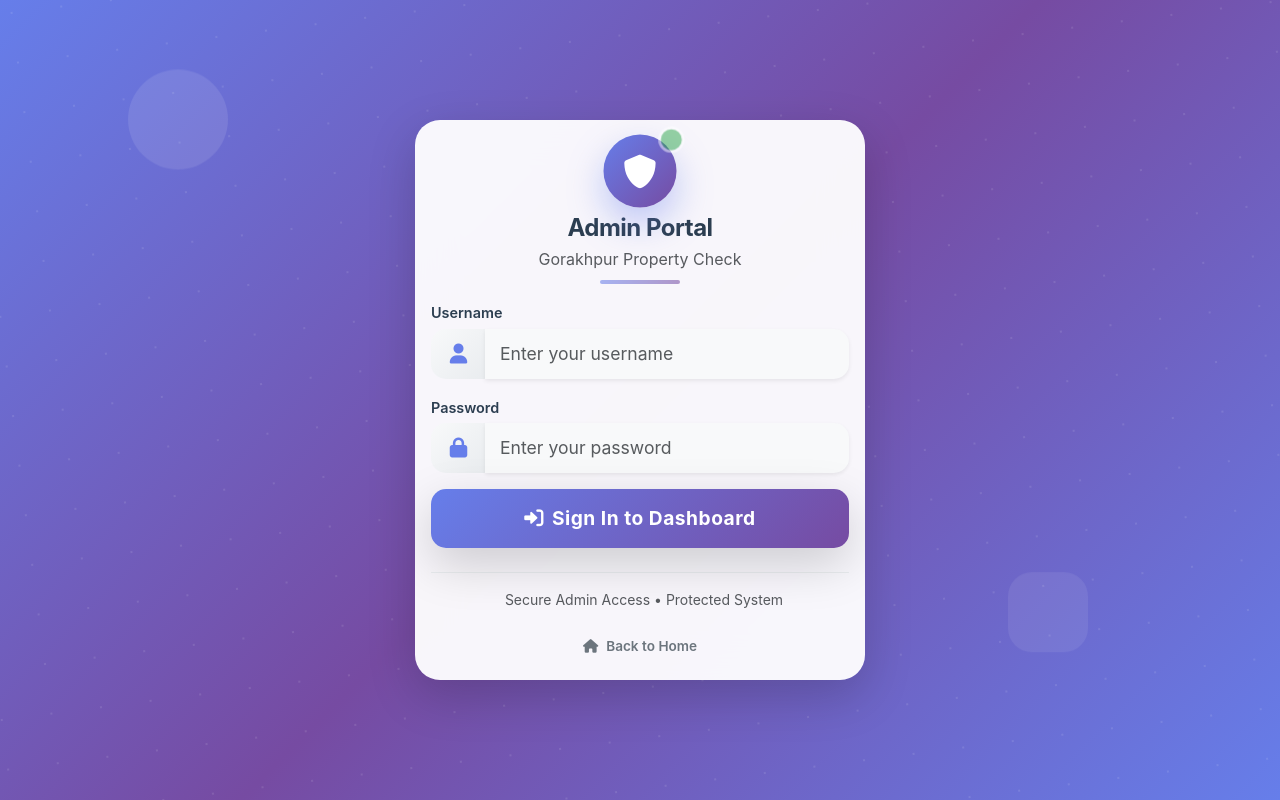
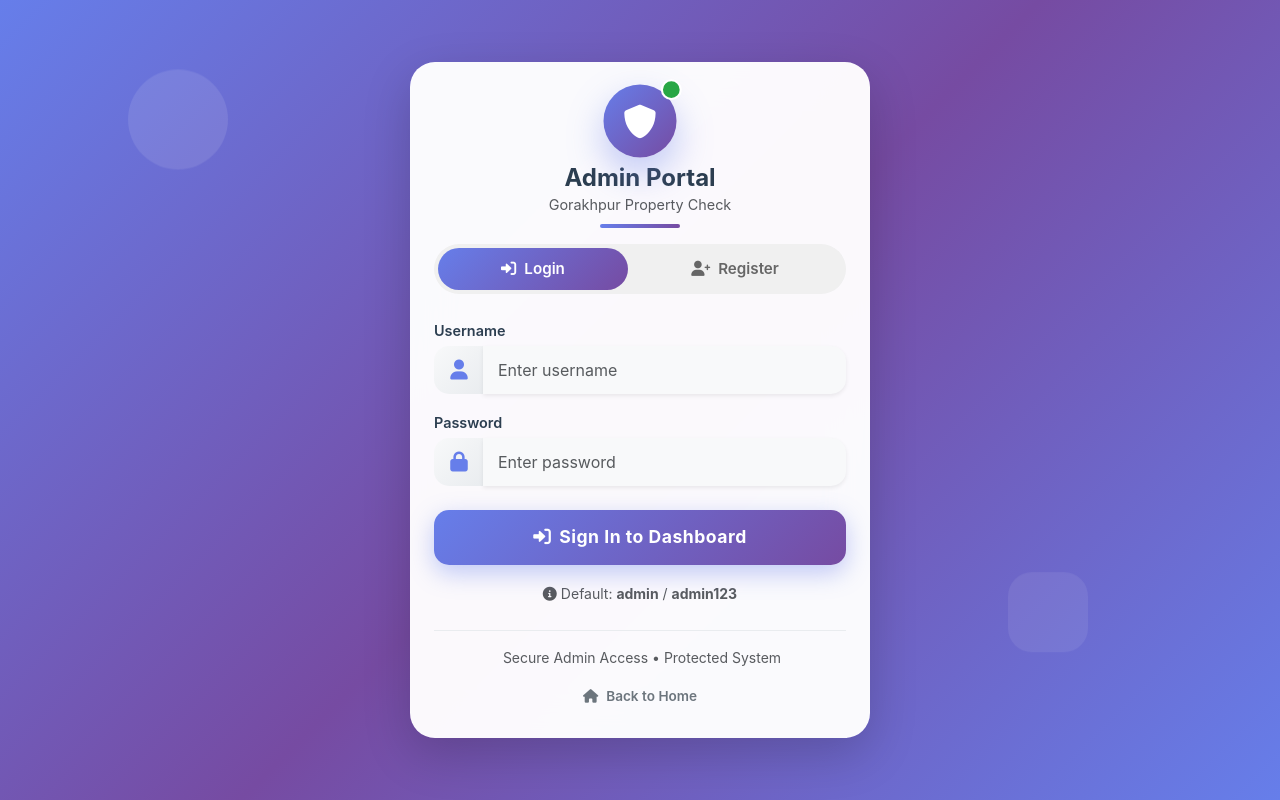
Before and after one commit to sachinkr-2003/Property-Check, a React (Vite) app: page /admin in a window 1280 px wide. Built offline with nearby package versions, Linux system fonts and the light colour scheme.

Commit message:
feat: admin login + register tabs with sweetalert2

```diff
--- a/src/admin/AdminLogin.jsx
+++ b/src/admin/AdminLogin.jsx
@@ -1,308 +1,212 @@
 import React, { useState } from 'react';
 import { Link } from 'react-router-dom';
-import { authAPI } from '../services/apiService';
+import { authAPI, adminAPI } from '../services/apiService';
+import Swal from 'sweetalert2';
 
 const AdminLogin = ({ onLogin }) => {
+  const [tab, setTab] = useState('login');
   const [credentials, setCredentials] = useState({ username: '', password: '' });
+  const [registerData, setRegisterData] = useState({ username: '', password: '', confirmPassword: '', role: 'Admin' });
   const [loading, setLoading] = useState(false);
-  const [error, setError] = useState('');
 
-  const handleSubmit = async (e) => {
+  const handleLogin = async (e) => {
     e.preventDefault();
     setLoading(true);
-    setError('');
-
     try {
       const response = await authAPI.login(credentials);
-
-      // Store token and admin data
       localStorage.setItem('adminToken', response.token);
       localStorage.setItem('adminData', JSON.stringify(response.admin));
-
-      // Call parent login handler
-      onLogin();
+      Swal.fire({
+        icon: 'success',
+        title: `Welcome back! 👋`,
+        text: `Logged in as ${response.admin.username}`,
+        timer: 1500,
+        showConfirmButton: false,
+        confirmButtonColor: '#667eea'
+      }).then(() => onLogin());
     } catch (err) {
-      setError(err.message || 'Login failed');
+      Swal.fire({ icon: 'error', title: 'Login Failed', text: err.message || 'Invalid credentials', confirmButtonColor: '#667eea' });
     } finally {
       setLoading(false);
     }
   };
 
+  const handleRegister = async (e) => {
+    e.preventDefault();
+    if (registerData.password !== registerData.confirmPassword) {
+      return Swal.fire({ icon: 'warning', title: 'Password Mismatch', text: 'Passwords do not match!', confirmButtonColor: '#667eea' });
+    }
+    if (registerData.password.length < 6) {
+      return Swal.fire({ icon: 'warning', title: 'Weak Password', text: 'Password must be at least 6 characters', confirmButtonColor: '#667eea' });
+    }
+    setLoading(true);
+    try {
+      await adminAPI.createAdmin({ username: registerData.username, password: registerData.password, role: registerData.role });
+      Swal.fire({
+        icon: 'success',
+        title: 'Admin Registered! 🎉',
+        html: `<p>Account <strong>${registerData.username}</strong> created successfully!</p><p>You can now login.</p>`,
+        confirmButtonColor: '#667eea'
+      });
+      setRegisterData({ username: '', password: '', confirmPassword: '', role: 'Admin' });
+      setTab('login');
+    } catch (err) {
+      Swal.fire({ icon: 'error', title: 'Registration Failed', text: err.message || 'Could not create admin', confirmButtonColor: '#667eea' });
+    } finally {
+      setLoading(false);
+    }
+  };
+
+  const inputStyle = { borderRadius: '0 15px 15px 0', background: '#f8f9fa', fontSize: '1rem', padding: '12px 15px', border: 'none' };
+  const iconStyle = { background: 'linear-gradient(135deg, #f8f9fa, #e9ecef)', borderRadius: '15px 0 0 15px', width: '50px', justifyContent: 'center', border: 'none' };
+
   return (
     <div className="d-flex align-items-center justify-content-center position-fixed w-100 h-100" style={{
       background: 'linear-gradient(135deg, #667eea 0%, #764ba2 50%, #667eea 100%)',
-      top: 0,
-      left: 0,
-      zIndex: 9999
+      top: 0, left: 0, zIndex: 9999, overflowY: 'auto'
     }}>
-      {/* Animated Background Elements */}
-      <div className="position-absolute" style={{
-        top: '-50%',
-        left: '-50%',
-        width: '200%',
-        height: '200%',
-        background: 'radial-gradient(circle, rgba(255,255,255,0.1) 1px, transparent 1px)',
-        backgroundSize: '50px 50px',
-        animation: 'float 20s ease-in-out infinite',
-        zIndex: 1
-      }}></div>
+      {/* Floating bg shapes */}
+      <div className="position-absolute" style={{ top: '10%', left: '10%', width: '100px', height: '100px', background: 'rgba(255,255,255,0.1)', borderRadius: '50%', animation: 'bounce 6s ease-in-out infinite', zIndex: 1 }}></div>
+      <div className="position-absolute" style={{ bottom: '15%', right: '15%', width: '80px', height: '80px', background: 'rgba(255,255,255,0.08)', borderRadius: '30%', animation: 'bounce 8s ease-in-out infinite reverse', zIndex: 1 }}></div>
 
-      {/* Floating Shapes */}
-      <div className="position-absolute" style={{
-        top: '10%',
-        left: '10%',
-        width: '100px',
-        height: '100px',
-        background: 'rgba(255,255,255,0.1)',
-        borderRadius: '50%',
-        animation: 'bounce 6s ease-in-out infinite',
-        zIndex: 1
-      }}></div>
-      <div className="position-absolute" style={{
-        bottom: '15%',
-        right: '15%',
-        width: '80px',
-        height: '80px',
-        background: 'rgba(255,255,255,0.08)',
-        borderRadius: '30%',
-        animation: 'bounce 8s ease-in-out infinite reverse',
-        zIndex: 1
-      }}></div>
-
-      {/* Main Login Card */}
       <div className="card border-0 shadow-lg position-relative" style={{
-        width: '100%',
-        maxWidth: '450px',
-        margin: '20px',
-        borderRadius: '25px',
-        background: 'rgba(255,255,255,0.95)',
-        backdropFilter: 'blur(20px)',
-        zIndex: 2,
-        animation: 'slideUp 0.8s ease-out'
+        width: '100%', maxWidth: '460px', margin: '20px',
+        borderRadius: '25px', background: 'rgba(255,255,255,0.97)',
+        backdropFilter: 'blur(20px)', zIndex: 2, animation: 'slideUp 0.8s ease-out'
       }}>
-        <div className="card-body p-3">
-          {/* Header Section */}
+        <div className="card-body p-4">
+          {/* Header */}
           <div className="text-center mb-3">
-            <div className="mb-2">
-              <div className="d-inline-flex align-items-center justify-content-center rounded-circle position-relative" style={{
-                width: '70px',
-                height: '70px',
+            <div className="d-inline-flex align-items-center justify-content-center rounded-circle position-relative mb-2" style={{
+              width: '70px', height: '70px',
               background: 'linear-gradient(135deg, #667eea, #764ba2)',
-                boxShadow: '0 15px 35px rgba(102, 126, 234, 0.4)',
+              boxShadow: '0 15px 35px rgba(102,126,234,0.4)',
               animation: 'pulse 2s ease-in-out infinite'
             }}>
               <i className="fas fa-shield-alt text-white" style={{ fontSize: '2rem' }}></i>
-                <div className="position-absolute" style={{
-                  top: '-5px',
-                  right: '-5px',
-                  width: '20px',
-                  height: '20px',
-                  background: '#28a745',
-                  borderRadius: '50%',
-                  border: '2px solid white',
-                  animation: 'ping 2s ease-in-out infinite'
-                }}></div>
+              <div className="position-absolute" style={{ top: '-5px', right: '-5px', width: '20px', height: '20px', background: '#28a745', borderRadius: '50%', border: '2px solid white' }}></div>
             </div>
-            </div>
-            <h1 className="fw-bold mb-1" style={{
-              color: '#2c3e50',
-              fontSize: '1.5rem',
-              letterSpacing: '-0.5px'
-            }}>Admin Portal</h1>
-            <p className="text-muted mb-2" style={{ fontSize: '1rem' }}>Gorakhpur Property Check</p>
-            <div style={{
-              width: '80px',
-              height: '4px',
-              background: 'linear-gradient(90deg, #667eea, #764ba2)',
-              margin: '0 auto',
-              borderRadius: '2px',
-              animation: 'shimmer 2s ease-in-out infinite'
-            }}></div>
+            <h1 className="fw-bold mb-0" style={{ color: '#2c3e50', fontSize: '1.5rem' }}>Admin Portal</h1>
+            <p className="text-muted mb-2" style={{ fontSize: '0.9rem' }}>Gorakhpur Property Check</p>
+            <div style={{ width: '80px', height: '4px', background: 'linear-gradient(90deg, #667eea, #764ba2)', margin: '0 auto', borderRadius: '2px' }}></div>
           </div>
 
-          {error && (
-            <div className="alert alert-danger" role="alert">
-              {error}
+          {/* Tabs */}
+          <div className="d-flex mb-4 rounded-pill overflow-hidden" style={{ background: '#f0f0f0', padding: '4px' }}>
+            {['login', 'register'].map(t => (
+              <button key={t} onClick={() => setTab(t)} className="btn flex-fill fw-semibold" style={{
+                borderRadius: '50px', border: 'none', padding: '10px',
+                background: tab === t ? 'linear-gradient(135deg, #667eea, #764ba2)' : 'transparent',
+                color: tab === t ? '#fff' : '#666',
+                transition: 'all 0.3s ease', fontSize: '0.95rem'
+              }}>
+                <i className={`fas ${t === 'login' ? 'fa-sign-in-alt' : 'fa-user-plus'} me-2`}></i>
+                {t === 'login' ? 'Login' : 'Register'}
+              </button>
+            ))}
           </div>
-          )}
 
           {/* Login Form */}
-          <form onSubmit={handleSubmit}>
+          {tab === 'login' && (
+            <form onSubmit={handleLogin}>
               <div className="mb-3">
                 <label className="form-label fw-semibold mb-1" style={{ color: '#2c3e50', fontSize: '0.9rem' }}>Username</label>
                 <div className="input-group input-group-lg">
-                <span className="input-group-text border-0" style={{
-                  background: 'linear-gradient(135deg, #f8f9fa, #e9ecef)',
-                  borderRadius: '15px 0 0 15px',
-                  width: '55px',
-                  justifyContent: 'center'
-                }}>
-                  <i className="fas fa-user" style={{ color: '#667eea' }}></i>
-                </span>
-                <input
-                  type="text"
-                  className="form-control border-0 shadow-sm"
-                  value={credentials.username}
+                  <span className="input-group-text" style={iconStyle}><i className="fas fa-user" style={{ color: '#667eea' }}></i></span>
+                  <input type="text" className="form-control shadow-sm" value={credentials.username}
                     onChange={(e) => setCredentials({ ...credentials, username: e.target.value })}
-                  required
-                  placeholder="Enter your username"
-                  style={{
-                    borderRadius: '0 15px 15px 0',
-                    background: '#f8f9fa',
-                    fontSize: '1.1rem',
-                    padding: '12px 15px',
-                    transition: 'all 0.3s ease'
-                  }}
-                  onFocus={(e) => {
-                    e.target.style.background = '#fff';
-                    e.target.style.boxShadow = '0 0 0 3px rgba(102, 126, 234, 0.1)';
-                  }}
-                  onBlur={(e) => {
-                    e.target.style.background = '#f8f9fa';
-                    e.target.style.boxShadow = 'none';
-                  }}
-                />
+                    required placeholder="Enter username" style={inputStyle} />
                 </div>
               </div>
+              <div className="mb-4">
+                <label className="form-label fw-semibold mb-1" style={{ color: '#2c3e50', fontSize: '0.9rem' }}>Password</label>
+                <div className="input-group input-group-lg">
+                  <span className="input-group-text" style={iconStyle}><i className="fas fa-lock" style={{ color: '#667eea' }}></i></span>
+                  <input type="password" className="form-control shadow-sm" value={credentials.password}
+                    onChange={(e) => setCredentials({ ...credentials, password: e.target.value })}
+                    required placeholder="Enter password" style={inputStyle} />
+                </div>
+              </div>
+              <button type="submit" className="btn btn-lg w-100 text-white fw-bold" disabled={loading} style={{
+                borderRadius: '15px', background: 'linear-gradient(135deg, #667eea, #764ba2)',
+                border: 'none', padding: '14px', fontSize: '1.1rem',
+                boxShadow: '0 8px 25px rgba(102,126,234,0.4)'
+              }}>
+                {loading ? <><span className="spinner-border spinner-border-sm me-2"></span>Signing In...</> : <><i className="fas fa-sign-in-alt me-2"></i>Sign In to Dashboard</>}
+              </button>
+              <div className="text-center mt-3">
+                <small className="text-muted"><i className="fas fa-info-circle me-1"></i>Default: <strong>admin</strong> / <strong>admin123</strong></small>
+              </div>
+            </form>
+          )}
 
+          {/* Register Form */}
+          {tab === 'register' && (
+            <form onSubmit={handleRegister}>
+              <div className="mb-3">
+                <label className="form-label fw-semibold mb-1" style={{ color: '#2c3e50', fontSize: '0.9rem' }}>Username</label>
+                <div className="input-group input-group-lg">
+                  <span className="input-group-text" style={iconStyle}><i className="fas fa-user" style={{ color: '#667eea' }}></i></span>
+                  <input type="text" className="form-control shadow-sm" value={registerData.username}
+                    onChange={(e) => setRegisterData({ ...registerData, username: e.target.value })}
+                    required placeholder="Choose a username" style={inputStyle} />
+                </div>
+              </div>
+              <div className="mb-3">
+                <label className="form-label fw-semibold mb-1" style={{ color: '#2c3e50', fontSize: '0.9rem' }}>Role</label>
+                <div className="input-group input-group-lg">
+                  <span className="input-group-text" style={iconStyle}><i className="fas fa-user-tag" style={{ color: '#667eea' }}></i></span>
+                  <select className="form-select shadow-sm" value={registerData.role}
+                    onChange={(e) => setRegisterData({ ...registerData, role: e.target.value })}
+                    style={{ ...inputStyle, borderRadius: '0 15px 15px 0' }}>
+                    <option value="Admin">Admin</option>
+                    <option value="Manager">Manager</option>
+                    <option value="Super Admin">Super Admin</option>
+                  </select>
+                </div>
+              </div>
               <div className="mb-3">
                 <label className="form-label fw-semibold mb-1" style={{ color: '#2c3e50', fontSize: '0.9rem' }}>Password</label>
                 <div className="input-group input-group-lg">
-                <span className="input-group-text border-0" style={{
-                  background: 'linear-gradient(135deg, #f8f9fa, #e9ecef)',
-                  borderRadius: '15px 0 0 15px',
-                  width: '55px',
-                  justifyContent: 'center'
-                }}>
-                  <i className="fas fa-lock" style={{ color: '#667eea' }}></i>
-                </span>
-                <input
-                  type="password"
-                  className="form-control border-0 shadow-sm"
-                  value={credentials.password}
-                  onChange={(e) => setCredentials({ ...credentials, password: e.target.value })}
-                  required
-                  placeholder="Enter your password"
-                  style={{
-                    borderRadius: '0 15px 15px 0',
-                    background: '#f8f9fa',
-                    fontSize: '1.1rem',
-                    padding: '12px 15px',
-                    transition: 'all 0.3s ease'
-                  }}
-                  onFocus={(e) => {
-                    e.target.style.background = '#fff';
-                    e.target.style.boxShadow = '0 0 0 3px rgba(102, 126, 234, 0.1)';
-                  }}
-                  onBlur={(e) => {
-                    e.target.style.background = '#f8f9fa';
-                    e.target.style.boxShadow = 'none';
-                  }}
-                />
+                  <span className="input-group-text" style={iconStyle}><i className="fas fa-lock" style={{ color: '#667eea' }}></i></span>
+                  <input type="password" className="form-control shadow-sm" value={registerData.password}
+                    onChange={(e) => setRegisterData({ ...registerData, password: e.target.value })}
+                    required placeholder="Min 6 characters" style={inputStyle} />
                 </div>
               </div>
-
-            <button
-              type="submit"
-              className="btn btn-lg w-100 text-white fw-bold shadow-lg position-relative overflow-hidden"
-              disabled={loading}
-              style={{
-                borderRadius: '15px',
-                background: 'linear-gradient(135deg, #667eea, #764ba2)',
-                border: 'none',
-                padding: '15px',
-                fontSize: '1.2rem',
-                transition: 'all 0.3s ease',
-                boxShadow: '0 8px 25px rgba(102, 126, 234, 0.4)',
-                letterSpacing: '0.5px'
-              }}
-              onMouseEnter={(e) => {
-                if (!loading) {
-                  e.target.style.transform = 'translateY(-3px)';
-                  e.target.style.boxShadow = '0 12px 35px rgba(102, 126, 234, 0.5)';
-                }
-              }}
-              onMouseLeave={(e) => {
-                if (!loading) {
-                  e.target.style.transform = 'translateY(0)';
-                  e.target.style.boxShadow = '0 8px 25px rgba(102, 126, 234, 0.4)';
-                }
-              }}
-            >
-              <span>
-                {loading ? (
-                  <>
-                    <span className="spinner-border spinner-border-sm me-2" role="status"></span>
-                    Signing In...
-                  </>
-                ) : (
-                  <>
-                    <i className="fas fa-sign-in-alt me-2"></i>
-                    Sign In to Dashboard
-                  </>
-                )}
-              </span>
+              <div className="mb-4">
+                <label className="form-label fw-semibold mb-1" style={{ color: '#2c3e50', fontSize: '0.9rem' }}>Confirm Password</label>
+                <div className="input-group input-group-lg">
+                  <span className="input-group-text" style={iconStyle}><i className="fas fa-lock" style={{ color: '#667eea' }}></i></span>
+                  <input type="password" className="form-control shadow-sm" value={registerData.confirmPassword}
+                    onChange={(e) => setRegisterData({ ...registerData, confirmPassword: e.target.value })}
+                    required placeholder="Repeat password" style={inputStyle} />
+                </div>
+              </div>
+              <button type="submit" className="btn btn-lg w-100 text-white fw-bold" disabled={loading} style={{
+                borderRadius: '15px', background: 'linear-gradient(135deg, #667eea, #764ba2)',
+                border: 'none', padding: '14px', fontSize: '1.1rem',
+                boxShadow: '0 8px 25px rgba(102,126,234,0.4)'
+              }}>
+                {loading ? <><span className="spinner-border spinner-border-sm me-2"></span>Creating...</> : <><i className="fas fa-user-plus me-2"></i>Create Admin Account</>}
               </button>
             </form>
+          )}
 
           {/* Footer */}
           <div className="text-center mt-4 pt-3" style={{ borderTop: '1px solid #e9ecef' }}>
-            <small className="text-muted d-flex align-items-center justify-content-center mb-3">
-              <i className="fas fa-shield-check me-2" style={{ color: '#28a745' }}></i>
-              Secure Admin Access • Protected System
-            </small>
-
-            {/* Back to Home Link */}
-            <Link
-              to="/"
-              className="btn btn-outline-secondary btn-sm"
-              style={{
-                borderRadius: '20px',
-                padding: '8px 20px',
-                fontSize: '0.85rem',
-                transition: 'all 0.3s ease',
-                textDecoration: 'none'
-              }}
-            >
-              <i className="fas fa-home me-2"></i>
-              Back to Home
+            <small className="text-muted d-block mb-2"><i className="fas fa-shield-check me-1" style={{ color: '#28a745' }}></i>Secure Admin Access • Protected System</small>
+            <Link to="/" className="btn btn-outline-secondary btn-sm" style={{ borderRadius: '20px', padding: '8px 20px', fontSize: '0.85rem' }}>
+              <i className="fas fa-home me-2"></i>Back to Home
             </Link>
           </div>
         </div>
       </div>
 
-      {/* CSS Animations */}
       <style>{`
-        @keyframes float {
-          0%, 100% { transform: translateY(0px) rotate(0deg); }
-          50% { transform: translateY(-20px) rotate(180deg); }
-        }
-        @keyframes bounce {
-          0%, 100% { transform: translateY(0px); }
-          50% { transform: translateY(-30px); }
-        }
-        @keyframes slideUp {
-          from { transform: translateY(50px); opacity: 0; }
-          to { transform: translateY(0); opacity: 1; }
-        }
-        @keyframes pulse {
-          0%, 100% { transform: scale(1); }
-          50% { transform: scale(1.05); }
-        }
-        @keyframes ping {
-          0% { transform: scale(1); opacity: 1; }
-          75%, 100% { transform: scale(1.5); opacity: 0; }
-        }
-        @keyframes shimmer {
-          0%, 100% { opacity: 1; }
-          50% { opacity: 0.5; }
-        }
-        @media (max-width: 576px) {
-          .card-body { padding: 2rem !important; }
-          h1 { font-size: 1.5rem !important; }
-          .input-group-lg .form-control { font-size: 1rem !important; }
-          .btn-lg { font-size: 1rem !important; padding: 12px !important; }
-        }
+        @keyframes bounce { 0%, 100% { transform: translateY(0); } 50% { transform: translateY(-30px); } }
+        @keyframes slideUp { from { transform: translateY(50px); opacity: 0; } to { transform: translateY(0); opacity: 1; } }
+        @keyframes pulse { 0%, 100% { transform: scale(1); } 50% { transform: scale(1.05); } }
       `}</style>
     </div>
   );
```
Lines whose indentation alone changed are shown as unchanged.
